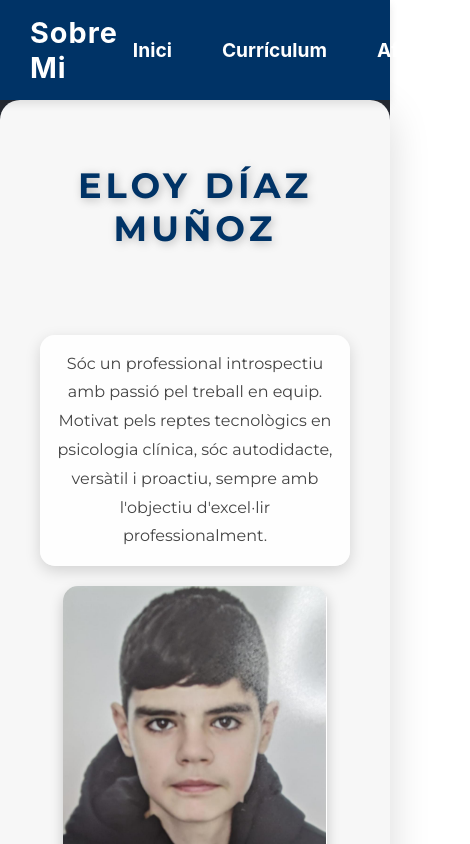
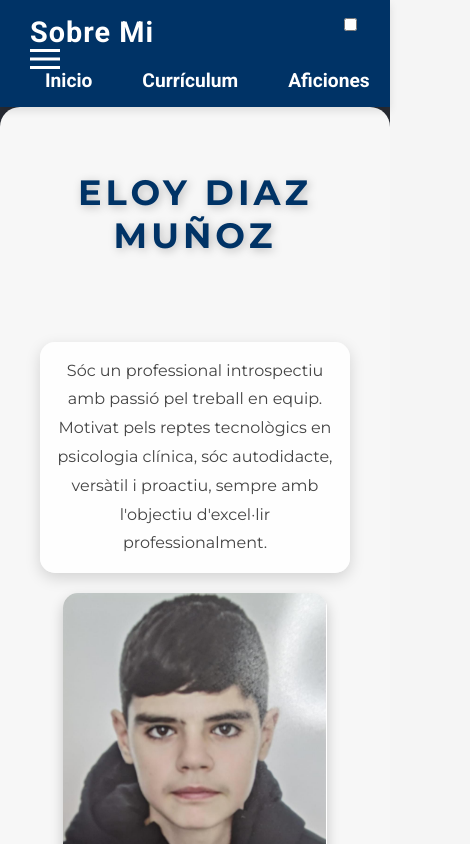
Before and after one commit to eloydiazmunoz/EDM_ENTO_WEB, a React (Create React App) app: page / in a window 390 px wide. Shown: the top 844 px of the page, 470 px wide, since content can reach past the window. Built offline with nearby package versions, Linux system fonts and the light colour scheme.

Commit message:
add react

```diff
--- a/src/Menu/NavigationMenu.js
+++ b/src/Menu/NavigationMenu.js
@@ -4,6 +4,9 @@ import "./NavigationMenu.scss";
 const NavigationMenu = () => {
   return (
     <nav className="nav">
+      <div className="desktop">
+        {" "}
+        {/* Agrega la clase desktop */}
         <div className="nav-brand">
           <a href="/" className="brand-link">
             Sobre Mi
@@ -12,7 +15,7 @@ const NavigationMenu = () => {
         <ul className="nav-list">
           <li className="nav-item">
             <a href="/" className="nav-link">
-            Inici
+              Inicio
             </a>
           </li>
           <li className="nav-item">
@@ -22,10 +25,43 @@ const NavigationMenu = () => {
           </li>
           <li className="nav-item">
             <a href="/hobbies" className="nav-link">
-            Aficions
+              Aficiones
             </a>
           </li>
         </ul>
+      </div>
+      <div className="mobile">
+        {" "}
+        {/* Agrega la clase mobile */}
+        <div className="nav-brand">
+          <a href="/" className="brand-link">
+            Sobre Mi
+          </a>
+        </div>
+        <input type="checkbox" id="menu-toggle" className="menu-toggle" />
+        <label htmlFor="menu-toggle" className="menu-icon">
+          <span></span>
+          <span></span>
+          <span></span>
+        </label>
+        <ul className="nav-list">
+          <li className="nav-item">
+            <a href="/" className="nav-link">
+              Inicio
+            </a>
+          </li>
+          <li className="nav-item">
+            <a href="/about" className="nav-link">
+              Currículum
+            </a>
+          </li>
+          <li className="nav-item">
+            <a href="/hobbies" className="nav-link">
+              Aficiones
+            </a>
+          </li>
+        </ul>
+      </div>
     </nav>
   );
 };
--- a/src/Menu/NavigationMenu.scss
+++ b/src/Menu/NavigationMenu.scss
@@ -1,4 +1,12 @@
-/* Estilo del contenedor del menú */
+@import url('https://fonts.googleapis.com/css2?family=Roboto:wght@400;700&display=swap');
+
+body {
+  font-family: 'Roboto', sans-serif;
+  background-color: #f5f5f5;
+  margin: 0;
+  padding: 0;
+}
+
 .nav {
   display: flex;
   justify-content: space-between;
@@ -11,7 +19,6 @@
   z-index: 1000;
 }
 
-/* Estilo del logo o marca */
 .nav-brand .brand-link {
   color: #ffffff;
   text-decoration: none;
@@ -25,7 +32,6 @@
   color: #e0e0e0;
 }
 
-/* Lista de enlaces de navegación */
 .nav-list {
   list-style-type: none;
   display: flex;
@@ -34,12 +40,10 @@
   padding: 0;
 }
 
-/* Elemento individual de la lista */
 .nav-item {
   margin: 0;
 }
 
-/* Enlaces de navegación */
 .nav-link {
   text-decoration: none;
   color: #ffffff;
@@ -54,3 +58,89 @@
   background-color: #1a497f;
   color: #ffffff;
 }
+
+.desktop {
+  display: block; // Mostrar el menú de escritorio
+}
+
+.mobile {
+  display: none; // Ocultar el menú móvil
+}
+
+.menu-toggle {
+  display: none;
+}
+
+.menu-icon {
+  display: none;
+}
+
+@media (max-width: 768px) {
+  .desktop {
+    display: none; // Ocultar el menú de escritorio en pantallas pequeñas
+  }
+
+  .mobile {
+    display: block; // Mostrar el menú móvil en pantallas pequeñas
+  }
+
+  .menu-toggle {
+    display: block;
+    cursor: pointer;
+    position: absolute;
+    top: 15px;
+    right: 30px;
+    z-index: 1001;
+  }
+
+  .menu-icon {
+    display: block;
+    width: 30px;
+    height: 20px;
+    position: relative;
+  }
+
+  .menu-icon span {
+    position: absolute;
+    width: 100%;
+    height: 3px;
+    background-color: #ffffff;
+    transition: transform 0.3s, opacity 0.3s;
+  }
+
+  .menu-icon span:nth-child(1) {
+    top: 0;
+  }
+
+  .menu-icon span:nth-child(2) {
+    top: 50%;
+    transform: translateY(-50%);
+  }
+
+  .menu-icon span:nth-child(3) {
+    bottom: 0;
+  }
+
+  #menu-toggle:checked ~ .nav-list {
+    display: block;
+    position: absolute;
+    top: 60px;
+    right: 0;
+    background-color: #003366;
+    width: 100%;
+    text-align: center;
+    padding: 20px 0;
+  }
+
+  #menu-toggle:checked ~ .nav-list .nav-item {
+    margin: 10px 0;
+  }
+
+  #menu-toggle:checked ~ .nav-list .nav-link {
+    font-size: 1.5rem;
+  }
+
+  #menu-toggle:checked ~ .nav-list .nav-link:hover {
+    background-color: #1a497f;
+  }
+}
--- a/src/Prentacio/presentacio.js
+++ b/src/Prentacio/presentacio.js
@@ -6,7 +6,7 @@ function Presentacio() {
   return (
     <div className="presentacio">
       <div className="header-section">
-        <h1 className="header">Eloy Díaz Muñoz</h1>
+        <h1 className="header">Eloy Diaz Muñoz</h1>
       </div>
       <div className="content">
         <p className="text">
--- a/src/hobbies/hobbies.scss
+++ b/src/hobbies/hobbies.scss
@@ -1,69 +1,108 @@
-.hobbies {
-    margin-top: 40px;
-    text-align: center;
+@import url('https://fonts.googleapis.com/css2?family=Roboto:wght@400;700&display=swap');
+
+body {
+  font-family: 'Roboto', sans-serif;
+  background-color: #f5f5f5;
+  margin: 0;
+  padding: 0;
+}
+
+.contenidor-aficions {
   display: flex;
   flex-direction: column;
   align-items: center;
-    padding: 20px;
-    background-color: #f7f7f7; /* Fondo ligero */
-    border-radius: 15px;
-    box-shadow: 0 10px 20px rgba(0, 0, 0, 0.15);
+  margin-top: 50px;
+
+  .titol-aficions {
+    font-size: 2.5em;
+    font-weight: 700;
+    color: #333;
+    margin-bottom: 30px;
+    text-transform: uppercase;
+    letter-spacing: 2px;
+    text-align: center;
+    text-shadow: 2px 2px 4px rgba(0, 0, 0, 0.1);
   }
 
-.hobbies-heading {
-    font-family: 'Montserrat', sans-serif;
-    font-size: 2.5rem;
-    font-weight: 800;
-    color: #003366;
-    margin-bottom: 30px;
-    letter-spacing: 2px;
+  .element-aficio {
+    display: flex;
+    align-items: center;
+    margin-bottom: 40px;
+    width: 80vw;
+    max-width: 1200px;
+    min-height: 200px;
+    background-color: #fff;
+    border-radius: 15px;
+    box-shadow: 0 4px 8px rgba(0, 0, 0, 0.1);
+    transition: transform 0.2s ease, box-shadow 0.2s ease;
+
+    &:hover {
+      transform: translateY(-3px);
+      box-shadow: 0 8px 16px rgba(0, 0, 0, 0.2);
     }
 
-.hobby-item {
-    display: flex;
-    flex-direction: column;
-    align-items: center;
-    margin-bottom: 30px;
-    width: 60%; /* Ajusta según necesidades */
-    box-shadow: 0 6px 12px rgba(0, 0, 0, 0.2);
-    border-radius: 15px;
-    padding: 20px;
-    background-color: #ffffff;
-    transition: transform 0.2s ease-in-out;
+    &.futbol {
+      background-color: #eb5757;
     }
 
-.hobby-item:hover {
+    &.gimnàs {
+      background-color: #6fcf97;
+    }
+
+    &.videojocs {
+      background-color: #56ccf2;
+    }
+
+    .imatge-aficio {
+      object-fit: cover;
+      width: 200px;
+      height: 200px;
+      border-radius: 15px;
+      transition: transform 0.2s ease;
+    }
+
+    &:hover .imatge-aficio {
       transform: scale(1.05);
     }
 
-.hobby-title {
-    font-family: 'Montserrat', sans-serif;
-    font-size: 1.8rem;
-    font-weight: 700;
-    color: #0077b5;
-    margin-bottom: 15px;
+    .info-aficio {
+      padding: 20px;
     }
 
-.hobby-image {
-    width: 180px; /* Ajusta según necesidades */
-    height: auto;
-    margin-bottom: 15px;
-    border-radius: 10px;
-    box-shadow: 0 4px 8px rgba(0, 0, 0, 0.1);
+    .titol-aficio {
+      font-size: 1.8em;
+      color: #333;
+      margin-bottom: 10px;
     }
 
-.hobby-text {
-    font-family: 'Roboto', sans-serif;
-    font-size: 1.3rem;
-    color: #444444;
-    text-align: justify;
-    line-height: 1.6;
-    padding: 0 10px;
+    .descripcio-aficio {
+      font-size: 1.2em;
+      color: #666;
+      text-align: left;
+    }
+  }
+  @media (max-width: 768px) {
+    .element-aficio {
+      width: 90%;
     }
 
-/* Estilo responsivo para tamaños más pequeños */
-@media (max-width: 768px) {
-    .hobby-item {
-        width: 90%;
+    .titol-aficions {
+      font-size: 2em;
+      margin-bottom: 20px;
+    }
+
+    .imatge-aficio {
+      max-height: 180px;
     }
   }
+
+  @media (max-width: 480px) {
+    .element-aficio {
+      width: 95%;
+    }
+
+    .titol-aficions {
+      font-size: 1.8em;
+    }
+  }
+}
--- a/src/hobbies/index.js
+++ b/src/hobbies/index.js
@@ -4,39 +4,45 @@ import footballImage from "./images/football.jpeg";
 import gymImage from "./images/gym.jpeg";
 import gamingImage from "./images/gaming.JPG";
 
-function Hobbies() {
+function Aficions() {
   return (
-    <div className="hobbies">
-      <h2 className="hobbies-heading">Aficions</h2>
+    <section className="contenidor-aficions">
+      <h2 className="titol-aficions">Les Meves Aficions</h2>
 
-      <div className="hobby-item">
-        <h3 className="hobby-title">Futbol</h3>
-        <img src={footballImage} alt="Futbol" className="hobby-image" />
-        <p className="hobby-text">
-          Gaudeixo jugant a futbol en el meu temps lliure, ja sigui en un partit
-          amb amics o simplement entrenant.
+      <article className="element-aficio futbol">
+        <img src={footballImage} alt="Futbol" className="imatge-aficio" />
+        <div className="info-aficio">
+          <h3 className="titol-aficio">Futbol</h3>
+          <p className="descripcio-aficio">
+            Gaudeixo jugant al futbol en el meu temps lliure, ja sigui en un
+            partit amb amics o simplement entrenant.
           </p>
         </div>
+      </article>
 
-      <div className="hobby-item">
-        <h3 className="hobby-title">Gimnàs</h3>
-        <img src={gymImage} alt="Gimnàs" className="hobby-image" />
-        <p className="hobby-text">
+      <article className="element-aficio gimnàs">
+        <img src={gymImage} alt="Gimnàs" className="imatge-aficio" />
+        <div className="info-aficio">
+          <h3 className="titol-aficio">Gimnàs</h3>
+          <p className="descripcio-aficio">
             M'agrada mantenir-me en forma i millorar la meva salut mitjançant
             l'exercici regular al gimnàs.
           </p>
         </div>
+      </article>
 
-      <div className="hobby-item">
-        <h3 className="hobby-title">Videojocs</h3>
-        <img src={gamingImage} alt="Videojocs" className="hobby-image" />
-        <p className="hobby-text">
-          Els videojocs són una bona manera de relaxar-se i gaudir amb amics en
-          línia.
+      <article className="element-aficio videojocs">
+        <img src={gamingImage} alt="Videojocs" className="imatge-aficio" />
+        <div className="info-aficio">
+          <h3 className="titol-aficio">Videojocs</h3>
+          <p className="descripcio-aficio">
+            Els videojocs són una bona manera de relaxar-se i gaudir amb amics
+            en línia.
           </p>
         </div>
-    </div>
+      </article>
+    </section>
   );
 }
 
-export default Hobbies;
+export default Aficions;
```
Lines whose indentation alone changed are shown as unchanged.
